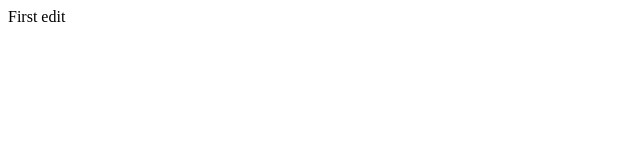
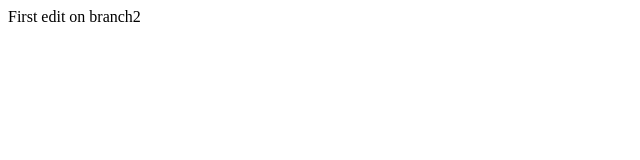
Before and after one commit to yahya-wsea/test, a plain HTML site: page index.html in a window 1280 px wide. Shown: the full height of the page, 0-640 px from the left. Drawn offline with Linux system fonts and the light colour scheme.

Commit message:
first edit on index.htm in branch2

```diff
--- a/index.html
+++ b/index.html
@@ -7,7 +7,7 @@
     <title>Git Practice file</title>
 </head>
 <body>
-    <div>First edit</div>
+    <div>First edit on branch2</div>
 
 </body>
 </html>
```
